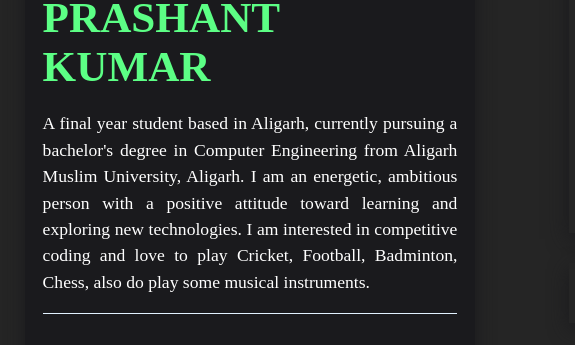
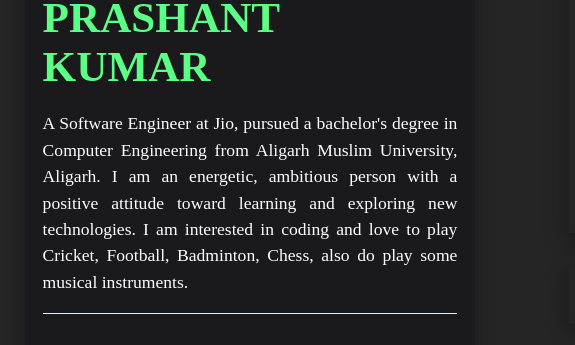
Before and after one commit to prashantk01/prashantk01.github.io, a plain HTML site: page index.html in a window 1280 px wide. Shown: the part 167-512 px from the top of the page, 0-575 px from the left. Drawn offline with Linux system fonts and the light colour scheme.

Commit message:
updated bio

```diff
--- a/index.html
+++ b/index.html
@@ -62,8 +62,8 @@
             <div class="left_side_child">
                 <section class="flex" id="About_Me">
                     <h1>Hi, I'm <span id="name">PRASHANT KUMAR</span></h1>
-                    <p class="body_text">A final year student based in Aligarh, currently pursuing a bachelor's degree in Computer Engineering from Aligarh Muslim University, Aligarh. I am an energetic, ambitious person with a positive attitude toward learning and exploring
-                        new technologies. I am interested in competitive coding and love to play Cricket, Football, Badminton, Chess, also do play some musical instruments.
+                    <p class="body_text">A Software Engineer at Jio, pursued a bachelor's degree in Computer Engineering from Aligarh Muslim University, Aligarh. I am an energetic, ambitious person with a positive attitude toward learning and exploring new technologies. I
+                        am interested in coding and love to play Cricket, Football, Badminton, Chess, also do play some musical instruments.
                     </p>
 
                     </h3>
```
